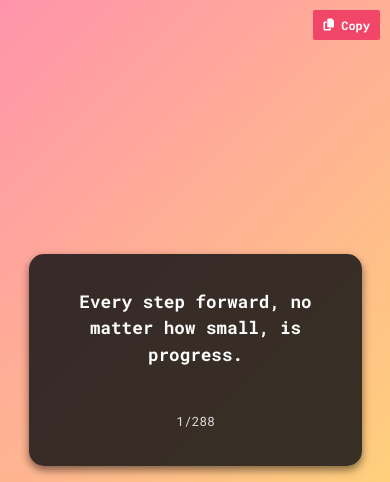
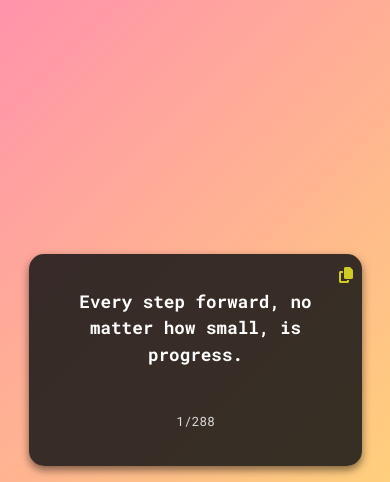
Before and after one commit to mskian/motivational-quotes, a PHP site: page / in a window 390 px wide. Shown: the top 482 px of the page. Run offline with PHP 8.4, Linux system fonts and the light colour scheme.

Commit message:
tweaks and copied button UI changes

```diff
--- a/app.css
+++ b/app.css
@@ -68,6 +68,7 @@ body {
   animation: fadeIn 1s ease-in-out forwards;
   word-wrap: break-word;
   margin: 10px 0;
+  padding-bottom: 70px;
 }
 
 .quote-text {
@@ -169,24 +170,25 @@ button#retry-button:hover {
 
 .copy-btn {
   position: absolute;
-  top: 10px;
-  right: 10px;
+  top: 5px;
+  right: 1px;
   padding: 5px 10px;
   background-color: transparent;
   border: none;
-  color: rgb(22, 18, 18);
+  color: rgb(206, 203, 36);
   cursor: pointer;
   font-family: "Roboto Mono", monospace;
   font-weight: bold;
-  font-size: 1.5rem;
+  font-size: 1.3rem;
   transition: transform 0.3s ease;
+  z-index: 10;
 }
 
 .copy-btn:hover {
   transform: scale(1.1);
 }
 
-
+/* Mobile Responsiveness */
 @media (max-width: 768px) {
   .quote-box {
     padding: 35px;
@@ -224,11 +226,12 @@ button#retry-button:hover {
     font-size: 0.8rem;
   }
 }
+
 @media (max-width: 768px) {
   .loading-state, .error-state {
     width: 90%;
     max-width: 400px;
-    padding: 20px;
+    padding: 8px;
   }
 
   .loading-state p {
@@ -242,9 +245,9 @@ button#retry-button:hover {
 
 @media (max-width: 480px) {
   .loading-state, .error-state {
-    width: 100%;
-    max-width: 350px;
-    padding: 20px;
+    width: 90%;
+    max-width: 400px;
+    padding: 8px;
   }
 
   .loading-state p {
@@ -254,5 +257,21 @@ button#retry-button:hover {
   .loading-state img {
     width: 50px;
   }
+}
+@media (max-width: 768px) {
+  .copy-btn {
+    top: 5px;
+    right: 1px;
+    padding: 6px 10px;
+    font-size: 1rem;
+  }
+}
 
+@media (max-width: 480px) {
+  .copy-btn {
+    top: 5px;
+    right: 1px;
+    padding: 5px 8px;
+    font-size: 1rem;
+  }
 }
--- a/app.js
+++ b/app.js
@@ -25,12 +25,14 @@ fetch('quotes.json')
     const prevButton = document.getElementById('prev-button');
     const nextButton = document.getElementById('next-button');
     const paginationButtons = document.getElementById('pagination-buttons');
+    const Copy_Quotes = document.getElementById('copyquotes');
 
     function showQuote(index) {
 
       toggleVisibility(loadingState, 'show');
       toggleVisibility(quoteTextElement, 'hide');
       toggleVisibility(quoteNumberElement, 'hide');
+      toggleVisibility(Copy_Quotes, 'hide');
 
       setTimeout(() => {
         const quote = quotes[index];
@@ -40,6 +42,7 @@ fetch('quotes.json')
         toggleVisibility(quoteTextElement, 'show');
         toggleVisibility(quoteNumberElement, 'show');
         toggleVisibility(paginationButtons, 'show');
+        toggleVisibility(Copy_Quotes, 'show');
         toggleVisibility(retryButton, 'hide');
       }, 800);
     }
@@ -71,7 +74,7 @@ fetch('quotes.json')
     const quoteText = document.getElementById('quote-text').textContent;
 
     navigator.clipboard.writeText(quoteText).then(() => {
-      showAlert("📋✅ copied");
+      showAlert("📋✅ Copied");
     }).catch(err => {
       console.error('Failed to copy text: ', err);
       showAlert("❌ Failed to copy.");
--- a/index.php
+++ b/index.php
@@ -1,3 +1,12 @@
+<?php
+
+header('X-Frame-Options: DENY');
+header('X-XSS-Protection: 1; mode=block');
+header('X-Content-Type-Options: nosniff');
+header('Strict-Transport-Security: max-age=63072000');
+
+?>
+
 <!DOCTYPE html>
 <html lang="en">
 <head>
@@ -11,6 +20,7 @@
   <?php $current_page = htmlspecialchars("https://$_SERVER[HTTP_HOST]$_SERVER[REQUEST_URI]", ENT_QUOTES, 'UTF-8');
         echo '<link rel="canonical" href="' . $current_page . '" />';
   ?>
+
 
   <link rel="shortcut icon" type="image/x-icon" href="/favicon.ico" />
   <link rel="icon" type="image/png" sizes="196x196" href="/favicon-196.png" />
@@ -38,14 +48,15 @@
         <p>Oops! Something went wrong while loading the quotes. Please try again later.</p>
       </div>
 
-      <button id="copy-button" class="button is-danger is-small copy-btn">
-        <i class="fas fa-copy"></i>&nbsp;Copy
-      </button>
-
       <div id="quotes-container" class="quotes-container">
         <div class="quote-box">
+        <div id="copyquotes" class="hidden">
+        <button id="copy-button" class="is-small copy-btn">
+        <i class="fas fa-copy"></i>
+        </button>
+        </div>
           <div id="loading-state" class="loading-state hidden">
-            <p>🥤🚀</p>
+            <p>Wait 🥤</p>
           </div>
           <div id="quote-text" class="quote-text hidden"></div>
           <br />
```
